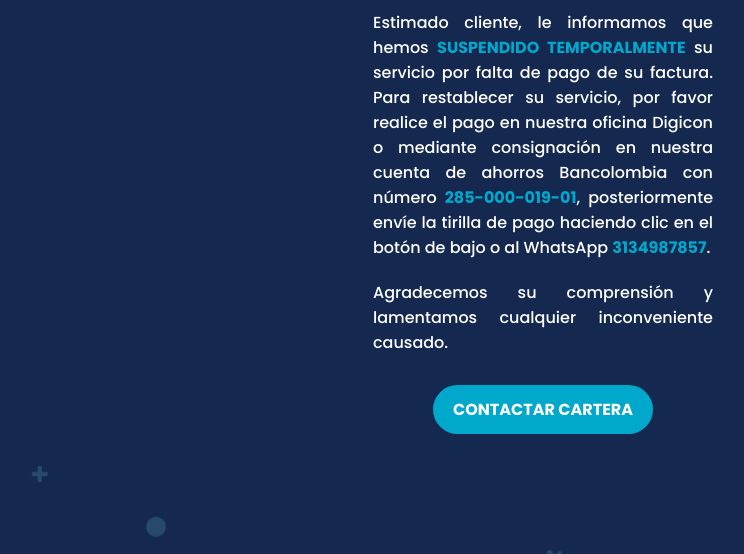
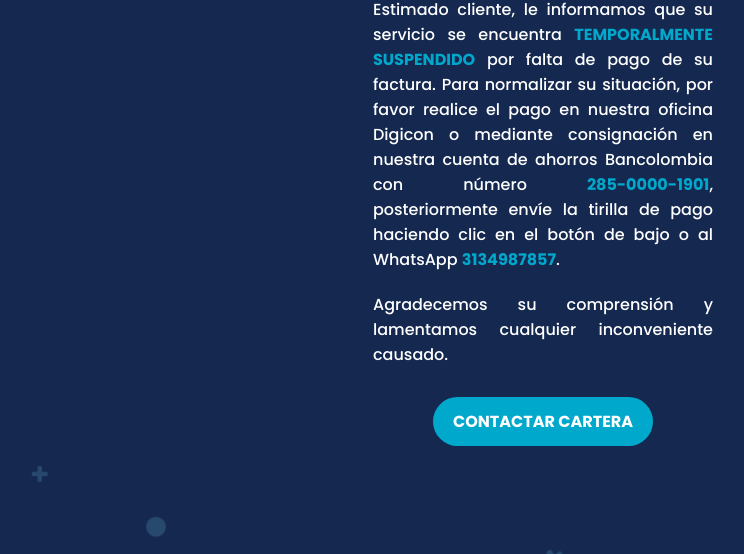
Before and after one commit to jhondoncan/mikrotik-pages, a plain HTML site: page moroso/index.html in a window 1280 px wide. Shown: the part 246-800 px from the top of the page, without its empty margins (97-841 px from the left). Drawn offline with Linux system fonts and the light colour scheme.

Commit message:
feat: :pencil2: Se corrige frase de morosos

```diff
--- a/moroso/index.html
+++ b/moroso/index.html
@@ -16,11 +16,11 @@
     <div class="form-header">
       <img src="img/digicon.png" alt="Logo Digicon">
       <h2>¡ATENCIÓN!</h2>
-      <p>Estimado cliente, le informamos que hemos <span>SUSPENDIDO TEMPORALMENTE</span> su servicio por falta
+      <p>Estimado cliente, le informamos que su servicio se encuentra <span>TEMPORALMENTE SUSPENDIDO</span> por falta
         de pago de su factura.
-        Para restablecer su servicio, por favor realice el pago en nuestra oficina Digicon o mediante consignación en
+        Para normalizar su situación, por favor realice el pago en nuestra oficina Digicon o mediante consignación en
         nuestra
-        cuenta de ahorros Bancolombia con número <span>285-000-019-01</span>, posteriormente envíe la tirilla de pago
+        cuenta de ahorros Bancolombia con número <span>285-0000-1901</span>, posteriormente envíe la tirilla de pago
         haciendo clic en el botón de bajo o al WhatsApp <span>3134987857</span>.</p>
     </div>
     <div class="form-btn">
```
